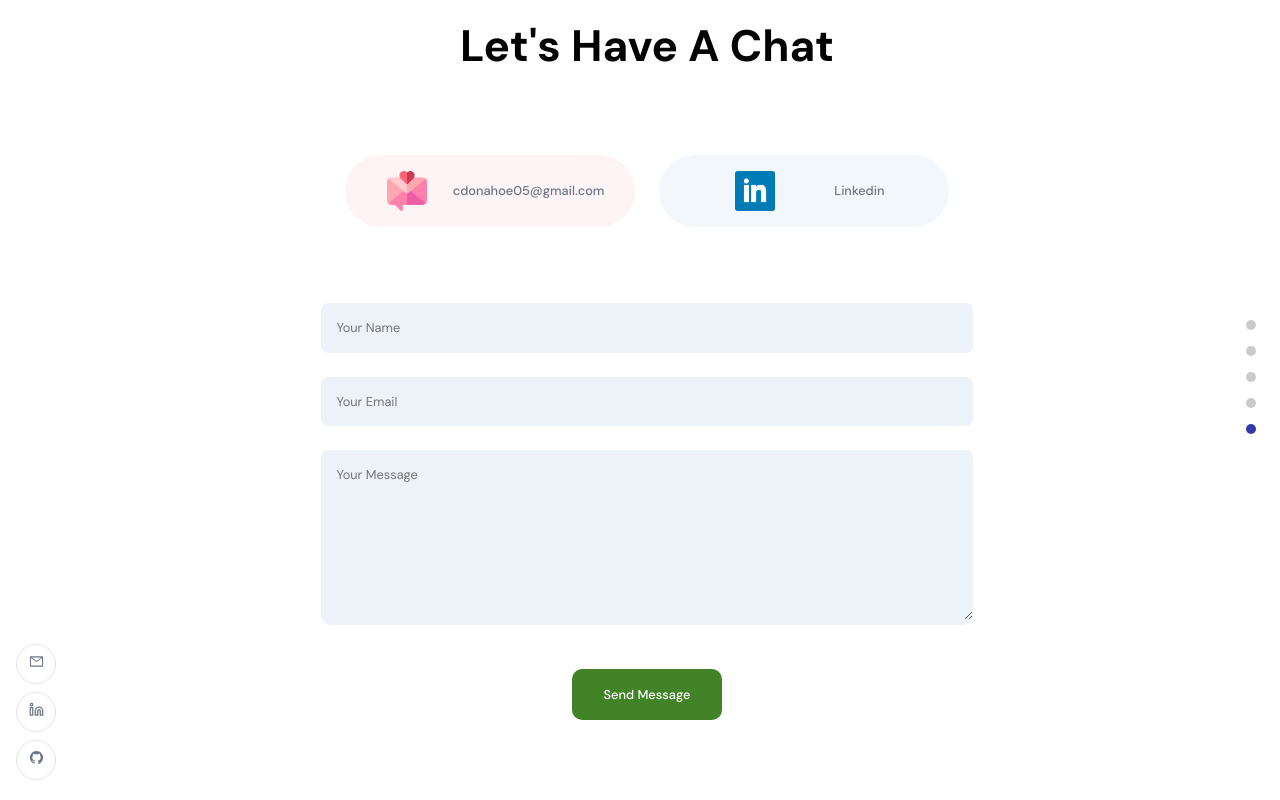
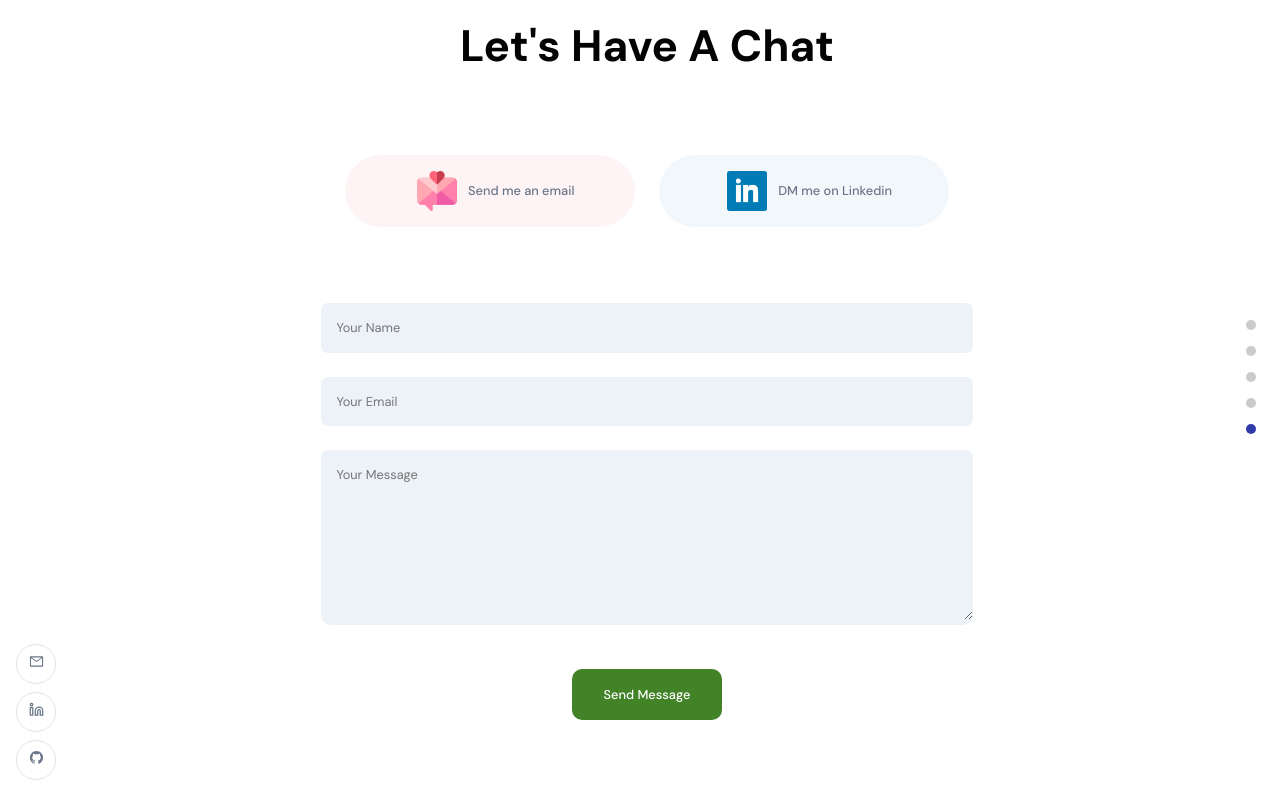
Before and after one commit to chaneldonahoe/chanel-portfolio-website-v2, a React (Create React App) app in the folder frontend_react/: page / in a window 1280 px wide. Shown: the part 3247-4047 px from the top of the page. Built offline with nearby package versions, Linux system fonts and the light colour scheme; no server answers.

Commit message:
update footer items centre

```diff
--- a/frontend_react/src/container/Footer/footer.jsx
+++ b/frontend_react/src/container/Footer/footer.jsx
@@ -41,11 +41,11 @@ const Footer = () => {
       <div className="app__footer-cards">
         <div className="app__footer-card ">
           <img src={images.email} alt="email" />
-          <a href="mailto:cdonahoe05@gmail.com" className="p-text">cdonahoe05@gmail.com</a>
+          <a href="mailto:cdonahoe05@gmail.com" className="p-text">Send me an email</a>
         </div>
         <div className="app__footer-card">
           <img src={images.linkedin} alt="linkedin" />
-          <a href="https://www.linkedin.com/in/chanel-donahoe/" className="p-text">Linkedin</a>
+          <a href="https://www.linkedin.com/in/chanel-donahoe/" className="p-text">DM me on Linkedin</a>
         </div>
       </div>
       {!isFormSubmitted ? (
--- a/frontend_react/src/container/Footer/footer.scss
+++ b/frontend_react/src/container/Footer/footer.scss
@@ -21,7 +21,8 @@
     display: flex;
     flex-direction: row;
     align-items: center;
-    justify-content: space-evenly;
+    justify-content: center;
+    // justify-content: space-evenly;
 
     margin: 1rem 0;
     padding: 1rem;
```
